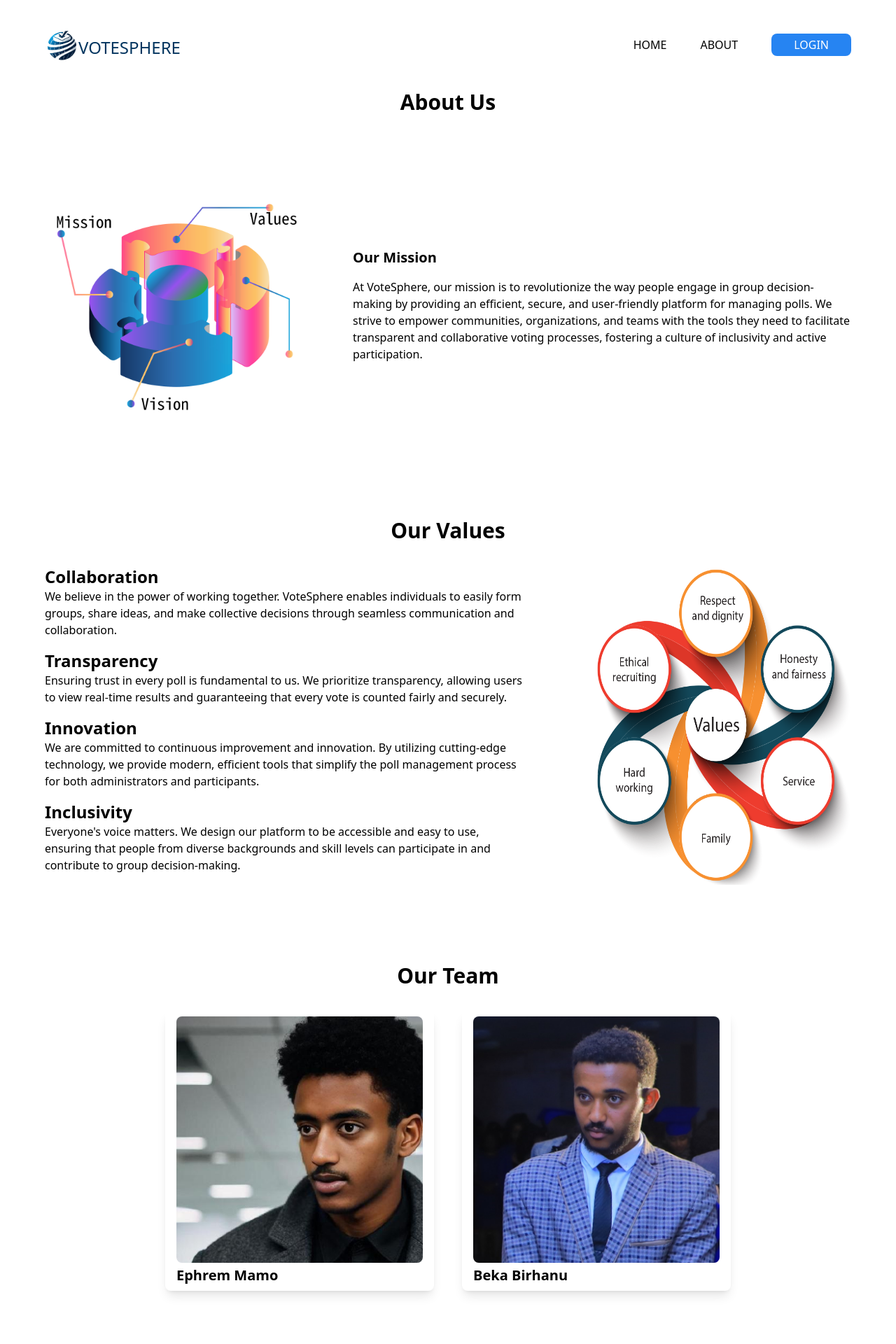
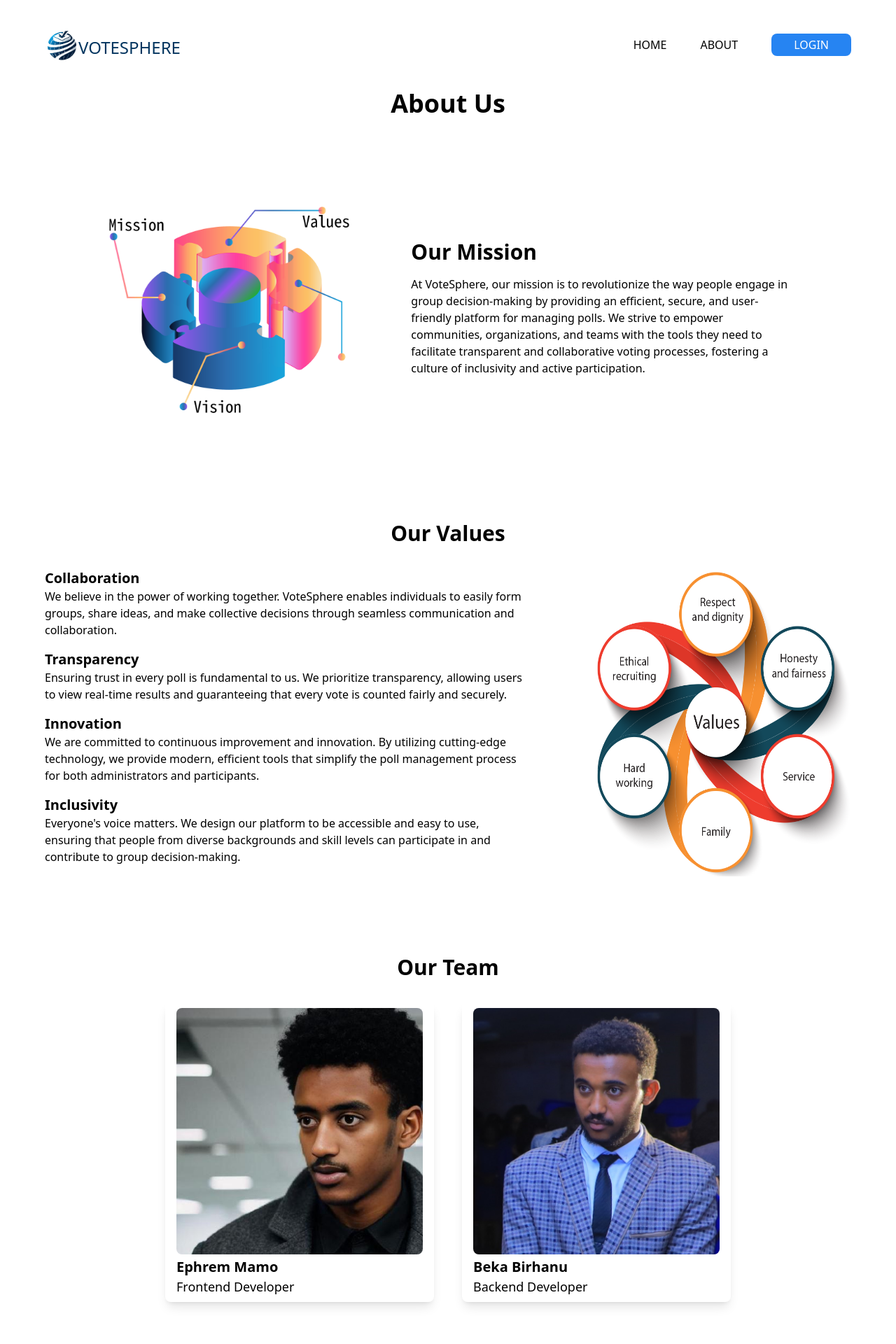
Before and after one commit to Efamamo/VoteSphere, a React (Vite) app in the folder votesphere/: page /about in a window 1280 px wide. Shown: the top 1920 px of the page at 70% size. Built offline with nearby package versions, Linux system fonts and the light colour scheme.

Commit message:
changed layout in about page

```diff
--- a/votesphere/src/components/About/About.tsx
+++ b/votesphere/src/components/About/About.tsx
@@ -5,7 +5,7 @@ import Value from './Value';
 export default function About() {
   return (
     <div className="mx-16">
-      <h2 className="text-3xl font-bold text-center">About Us</h2>
+      <h2 className="text-4xl font-bold text-center">About Us</h2>
       <Mission />
       <Value />
       <Team />
--- a/votesphere/src/components/About/Mission.tsx
+++ b/votesphere/src/components/About/Mission.tsx
@@ -1,10 +1,13 @@
 import mission from '../../assets/mision.png';
 export default function Mission() {
   return (
-    <div className="flex mt-20 justify-center gap-14 items-center">
-      <img className="rounded-lg w-96" src={mission} />
-      <div className="max-w-4xl">
-        <h2 className="text-xl font-bold mb-4">Our Mission</h2>
+    <div className="flex mt-20 justify-center gap-16 items-center">
+      <div className="w-1/2 flex justify-end">
+        <img className="rounded-lg w-96" src={mission} />
+      </div>
+
+      <div className="w-2/3 pr-20">
+        <h2 className="text-3xl font-bold mb-4">Our Mission</h2>
         <p>
           At VoteSphere, our mission is to revolutionize the way people engage
           in group decision-making by providing an efficient, secure, and
--- a/votesphere/src/components/About/Team/Card.tsx
+++ b/votesphere/src/components/About/Team/Card.tsx
@@ -1,12 +1,14 @@
 interface CardProp {
   image: string;
   name: string;
+  title: string;
 }
 export default function Card(prop: CardProp) {
   return (
     <div className="shadow-lg rounded-lg px-4 py-2 max-w-96">
       <img className="rounded-lg" src={prop.image} alt="" />
       <h3 className="text-xl mt-1 font-semibold">{prop.name}</h3>
+      <p className="text-lg">{prop.title}</p>
     </div>
   );
 }
--- a/votesphere/src/components/About/Team/Team.tsx
+++ b/votesphere/src/components/About/Team/Team.tsx
@@ -6,8 +6,8 @@ export default function Team() {
     <div className="mt-28 mb-20">
       <h2 className="text-3xl font-bold text-center">Our Team</h2>
       <div className="flex justify-center mt-8 gap-10">
-        <Card image={efa} name="Ephrem Mamo" />
-        <Card image={beka} name="Beka Birhanu" />
+        <Card image={efa} name="Ephrem Mamo" title="Frontend Developer" />
+        <Card image={beka} name="Beka Birhanu" title="Backend Developer" />
       </div>
     </div>
   );
--- a/votesphere/src/components/About/Value.tsx
+++ b/votesphere/src/components/About/Value.tsx
@@ -5,26 +5,26 @@ export default function Value() {
       <h2 className="text-3xl font-bold text-center">Our Values</h2>
       <div className="mt-8 flex justify-center gap-20">
         <div className="max-w-3xl">
-          <h3 className="text-2xl font-semibold">Collaboration</h3>
+          <h3 className="text-xl font-semibold">Collaboration</h3>
           <p className="mb-4">
             We believe in the power of working together. VoteSphere enables
             individuals to easily form groups, share ideas, and make collective
             decisions through seamless communication and collaboration.
           </p>
-          <h3 className="text-2xl font-semibold">Transparency</h3>
+          <h3 className="text-xl font-semibold">Transparency</h3>
           <p className="mb-4">
             Ensuring trust in every poll is fundamental to us. We prioritize
             transparency, allowing users to view real-time results and
             guaranteeing that every vote is counted fairly and securely.
           </p>
-          <h3 className="text-2xl font-semibold">Innovation</h3>
+          <h3 className="text-xl font-semibold">Innovation</h3>
           <p className="mb-4">
             We are committed to continuous improvement and innovation. By
             utilizing cutting-edge technology, we provide modern, efficient
             tools that simplify the poll management process for both
             administrators and participants.
           </p>
-          <h3 className="text-2xl font-semibold">Inclusivity</h3>
+          <h3 className="text-xl font-semibold">Inclusivity</h3>
           <p className="mb-4">
             Everyone's voice matters. We design our platform to be accessible
             and easy to use, ensuring that people from diverse backgrounds and
--- a/votesphere/src/components/Poll.tsx
+++ b/votesphere/src/components/Poll.tsx
@@ -5,37 +5,37 @@ export default function Poll() {
       <div className="shadow-lg rounded-lg max-w-4xl mx-auto px-11 py-8 mt-14">
         <form action="">
           <input
-            className="border w-full rounded-md border-inputBORDER px-2 py-1 mt-2 mb-8 outline-none"
+            className="border w-full rounded-md border-inputBORDER px-2 py-2 mt-2 mb-8 outline-none"
             type="text"
             placeholder="Question"
           />
           <input
-            className="border w-full rounded-md border-inputBORDER px-2 py-1 my-2 outline-none"
+            className="border w-full rounded-md border-inputBORDER px-2 py-2 my-2 outline-none"
             type="text"
             placeholder="Choice 1"
           />
           <input
-            className="border w-full rounded-md border-inputBORDER px-2 py-1 my-2 outline-none"
+            className="border w-full rounded-md border-inputBORDER px-2 py-2 my-2 outline-none"
             type="text"
             placeholder="Choice 2"
           />
           <input
-            className="border w-full rounded-md border-inputBORDER px-2 py-1 my-2 outline-none"
+            className="border w-full rounded-md border-inputBORDER px-2 py-2 my-2 outline-none"
             type="text"
             placeholder="Choice 3"
           />
           <input
-            className="border w-full rounded-md border-inputBORDER px-2 py-1 my-2 outline-none"
+            className="border w-full rounded-md border-inputBORDER px-2 py-2 my-2 outline-none"
             type="text"
             placeholder="Choice 4"
           />
           <input
-            className="border w-full rounded-md border-inputBORDER px-2 py-1 my-2 outline-none"
+            className="border w-full rounded-md border-inputBORDER px-2 py-2 my-2 outline-none"
             type="text"
             placeholder="Choice 5"
           />
 
-          <button className="font-medium bg-ctaBlue text-white px-28 py-1 block rounded-lg mt-4 mx-auto">
+          <button className="font-medium bg-ctaBlue text-white px-28 py-2 block rounded-lg mt-4 mx-auto">
             Add
           </button>
         </form>
```
